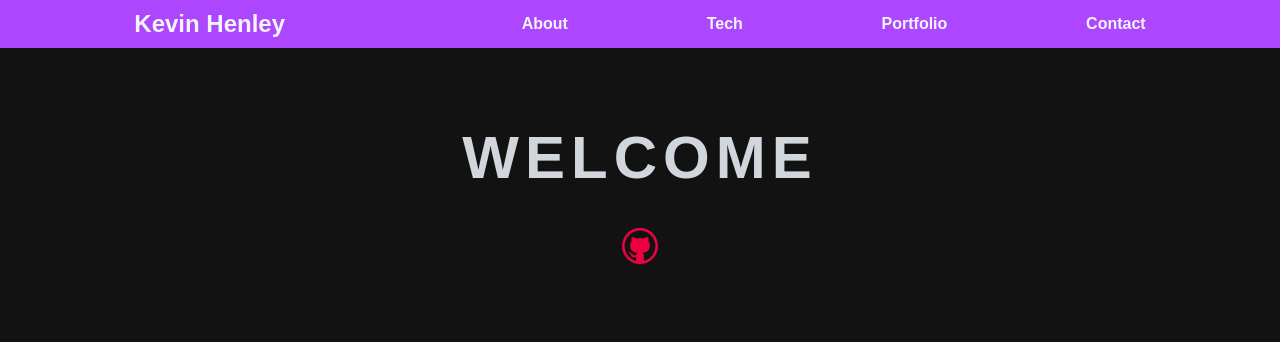
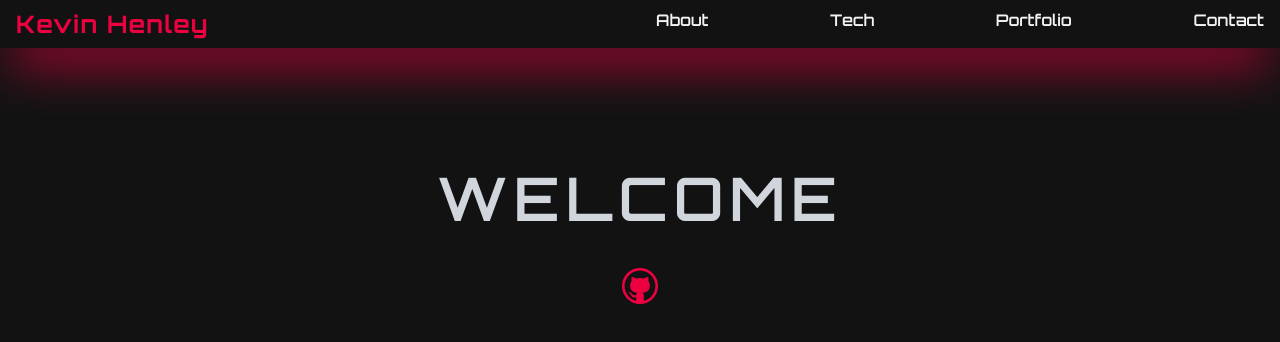
Before and after one commit to KevinHenleyCode/Portfolio-2025, a Next.js app: page / in a window 1280 px wide. Shown: the top 342 px of the page. Built offline with nearby package versions, Linux system fonts and the light colour scheme.

Commit message:
made NavBar responsive

```diff
--- a/src/app/globals.css
+++ b/src/app/globals.css
@@ -1,11 +1,7 @@
 @import 'tailwindcss';
 
 @theme inline {
-  --font-sans: var(--font-geist-sans);
-  --font-mono: var(--font-geist-mono);
+  --font-sans: var(--font-orbitron);
+  --font-orbitron: var(--font-orbitron);
   --color-custom-dark: #121212;
 }
-
-body {
-  font-family: Arial, Helvetica, sans-serif;
-}
--- a/src/app/layout.tsx
+++ b/src/app/layout.tsx
@@ -1,16 +1,14 @@
+import './globals.css'
+import { Orbitron } from 'next/font/google'
 import type { Metadata } from 'next'
-import { Geist, Geist_Mono } from 'next/font/google'
-import './globals.css'
 import NavBar from '@/components/nav/NavBar'
+import type { ReactNode } from 'react'
 
-const geistSans = Geist({
-  variable: '--font-geist-sans',
+const orbitron = Orbitron({
   subsets: ['latin'],
-})
-
-const geistMono = Geist_Mono({
-  variable: '--font-geist-mono',
-  subsets: ['latin'],
+  weight: ['400', '500', '600', '700', '800', '900'],
+  variable: '--font-orbitron',
+  display: 'swap',
 })
 
 export const metadata: Metadata = {
@@ -18,19 +16,19 @@ export const metadata: Metadata = {
   description: 'My Code Portfolio',
 }
 
-export default function RootLayout({
-  children,
-}: Readonly<{
-  children: React.ReactNode
-}>) {
+type RootLayoutProps = {
+  children: ReactNode
+}
+
+const RootLayout = ({ children }: RootLayoutProps) => {
   return (
-    <html lang='en'>
-      <body
-        className={`${geistSans.variable} ${geistMono.variable} bg-[#121212] antialiased`}
-      >
+    <html lang='en' className={orbitron.variable}>
+      <body className={`flex min-h-screen flex-col antialiased`}>
         <NavBar />
-        {children}
+        <main className='bg-custom-dark flex-1 px-20 py-10'>{children}</main>
       </body>
     </html>
   )
 }
+
+export default RootLayout
--- a/src/app/page.tsx
+++ b/src/app/page.tsx
@@ -4,7 +4,7 @@ import { VscGithub } from 'react-icons/vsc'
 export default function Home() {
   return (
     <div className='flex flex-col items-center justify-center p-20'>
-      <h1 className='text-6xl font-semibold tracking-widest text-gray-300 uppercase'>
+      <h1 className='text-4xl font-semibold tracking-widest text-gray-300 uppercase sm:text-6xl'>
         Welcome
       </h1>
       <Link
--- a/src/components/nav/NavBar.js
+++ b/src/components/nav/NavBar.js
@@ -1,10 +1,33 @@
+'use client'
 import Link from 'next/link'
+import { useState } from 'react'
 
 const NavBar = () => {
+  const [navOpen, setNavOpen] = useState(false)
   return (
-    <nav className='flex items-center justify-around bg-purple-500 px-4 py-2 font-semibold text-gray-100'>
-      <p className='text-2xl'>Kevin Henley</p>
-      <ul className='flex w-1/2 items-center justify-between'>
+    <nav className='sticky top-0 z-50'>
+      <div
+        className={`flex w-full flex-col font-semibold text-gray-100 shadow-rose-600 lg:flex-row ${!navOpen ? 'shadow-2xl' : 'shadow-sm'} transition-all duration-500 ease-in-out`}
+      >
+        <span
+          className={`bg-custom-dark z-60 flex w-full justify-between px-4 py-2 text-left lg:w-1/2`}
+        >
+          <p className='text-2xl font-bold tracking-wider text-rose-600'>
+            Kevin Henley
+          </p>
+          <button
+            onClick={() => setNavOpen(!navOpen)}
+            className='text-rose-600 lg:hidden'
+          >
+            {navOpen ? <p>X</p> : <p>O</p>}
+          </button>
+        </span>
+        <span
+          className={`${navOpen ? 'absolute top-12' : 'absolute -top-130'} w-full transition-all duration-500 ease-in-out lg:hidden`}
+        >
+          <ul
+            className={`flex flex-col items-center justify-between bg-rose-950 px-4 py-2`}
+          >
             <li>
               <Link href={'/'}>About</Link>
             </li>
@@ -18,6 +41,26 @@ const NavBar = () => {
               <Link href={'/'}>Contact</Link>
             </li>
           </ul>
+        </span>
+        <span className='bg-custom-dark hidden w-1/2 lg:block'>
+          <ul
+            className={`flex flex-row items-center justify-between px-4 py-2`}
+          >
+            <li>
+              <Link href={'/'}>About</Link>
+            </li>
+            <li>
+              <Link href={'/'}>Tech</Link>
+            </li>
+            <li>
+              <Link href={'/'}>Portfolio</Link>
+            </li>
+            <li>
+              <Link href={'/'}>Contact</Link>
+            </li>
+          </ul>
+        </span>
+      </div>
     </nav>
   )
 }
```
Lines whose indentation alone changed are shown as unchanged.
